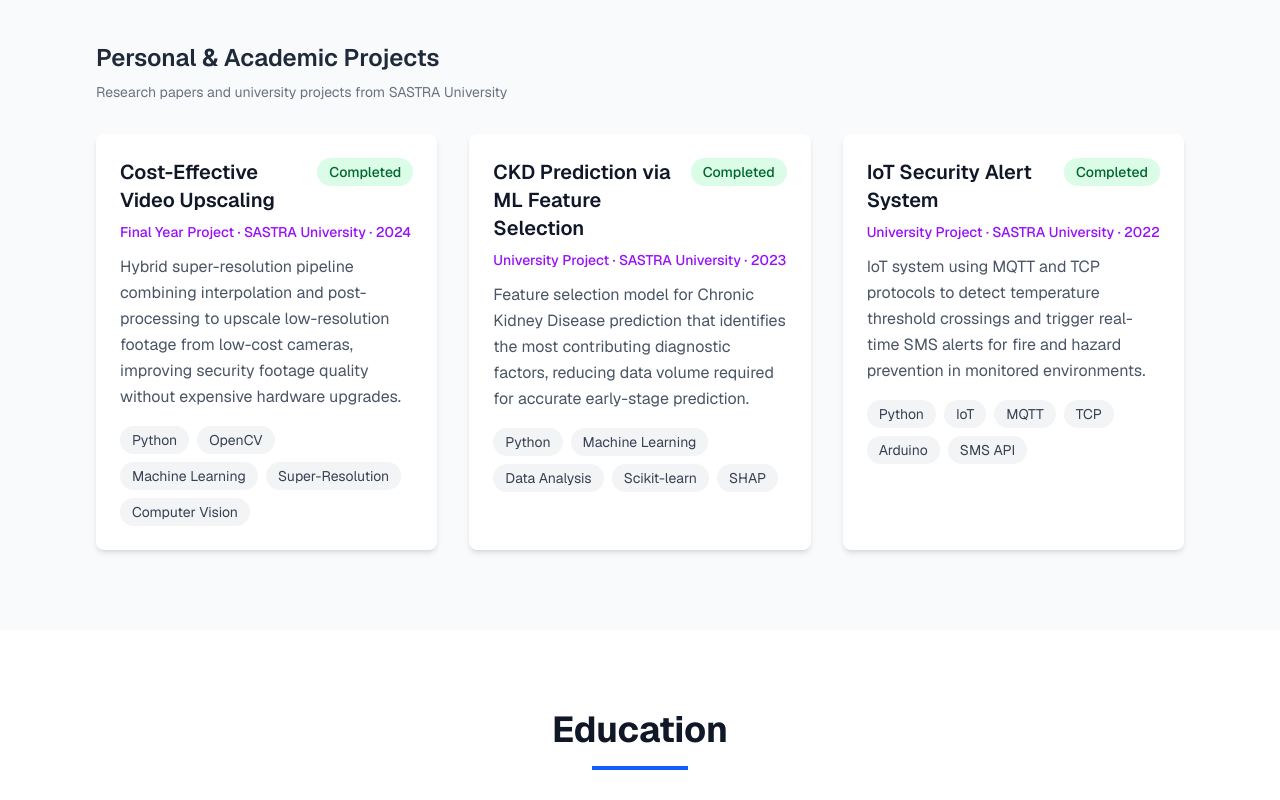
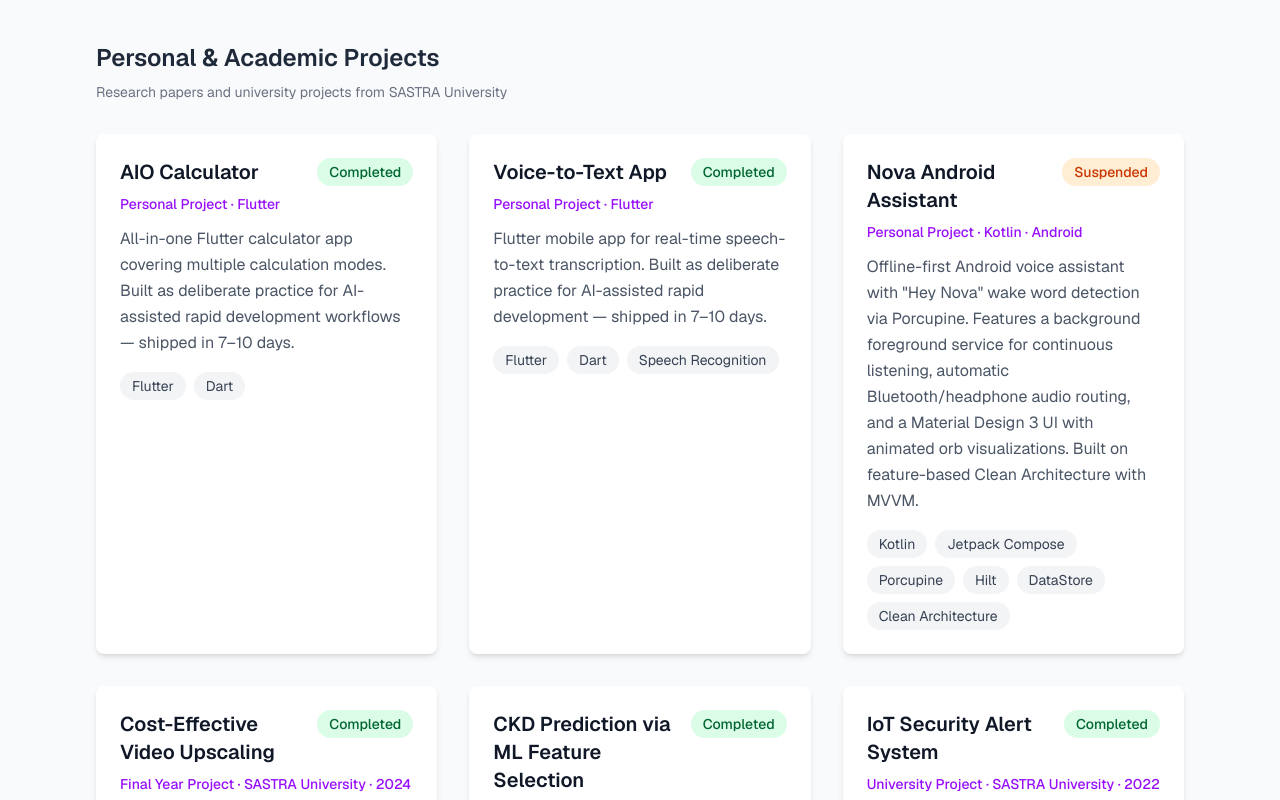
Before and after one commit to grubmaster5284/Portfolio, a Next.js app: page / in a window 1280 px wide. Shown: the part 4860-5660 px from the top of the page. Built offline with nearby package versions, Linux system fonts and the light colour scheme.

Commit message:
add 3 personal projects: AIO Calculator, Voice-to-Text, Nova Android Assistant

```diff
--- a/src/app/data/portfolio.ts
+++ b/src/app/data/portfolio.ts
@@ -174,6 +174,30 @@ export const portfolioData = {
     ],
     personal: [
       {
+        title: "AIO Calculator",
+        context: "Personal Project · Flutter",
+        description: "All-in-one Flutter calculator app covering multiple calculation modes. Built as deliberate practice for AI-assisted rapid development workflows — shipped in 7–10 days.",
+        technologies: ["Flutter", "Dart"],
+        status: "Completed",
+        link: "https://github.com/grubmaster5284/aio_calculator"
+      },
+      {
+        title: "Voice-to-Text App",
+        context: "Personal Project · Flutter",
+        description: "Flutter mobile app for real-time speech-to-text transcription. Built as deliberate practice for AI-assisted rapid development — shipped in 7–10 days.",
+        technologies: ["Flutter", "Dart", "Speech Recognition"],
+        status: "Completed",
+        link: "https://github.com/grubmaster5284/voice-to-text"
+      },
+      {
+        title: "Nova Android Assistant",
+        context: "Personal Project · Kotlin · Android",
+        description: "Offline-first Android voice assistant with \"Hey Nova\" wake word detection via Porcupine. Features a background foreground service for continuous listening, automatic Bluetooth/headphone audio routing, and a Material Design 3 UI with animated orb visualizations. Built on feature-based Clean Architecture with MVVM.",
+        technologies: ["Kotlin", "Jetpack Compose", "Porcupine", "Hilt", "DataStore", "Clean Architecture"],
+        status: "Suspended",
+        link: "https://github.com/grubmaster5284/nova-android-assistant"
+      },
+      {
         title: "Cost-Effective Video Upscaling",
         context: "Final Year Project · SASTRA University · 2024",
         description: "Hybrid super-resolution pipeline combining interpolation and post-processing to upscale low-resolution footage from low-cost cameras, improving security footage quality without expensive hardware upgrades.",
@@ -323,6 +347,7 @@ export const getProjectStatusColor = (status: string) => {
   switch (status.toLowerCase()) {
     case 'completed': return 'bg-green-100 text-green-800';
     case 'in progress': return 'bg-yellow-100 text-yellow-800';
+    case 'suspended': return 'bg-orange-100 text-orange-700';
     case 'winner': return 'bg-purple-100 text-purple-800';
     case 'volunteer': return 'bg-blue-100 text-blue-800';
     default: return 'bg-gray-100 text-gray-800';
```
